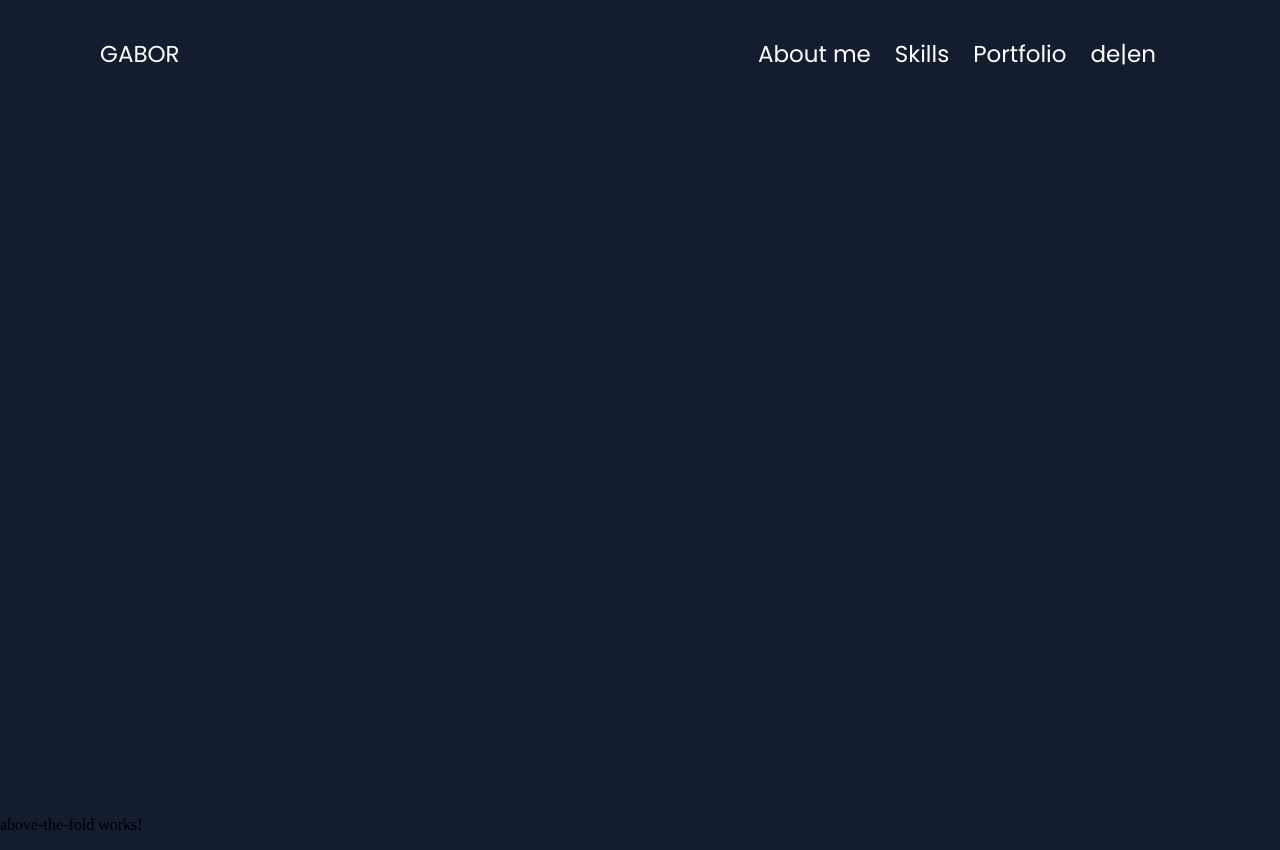
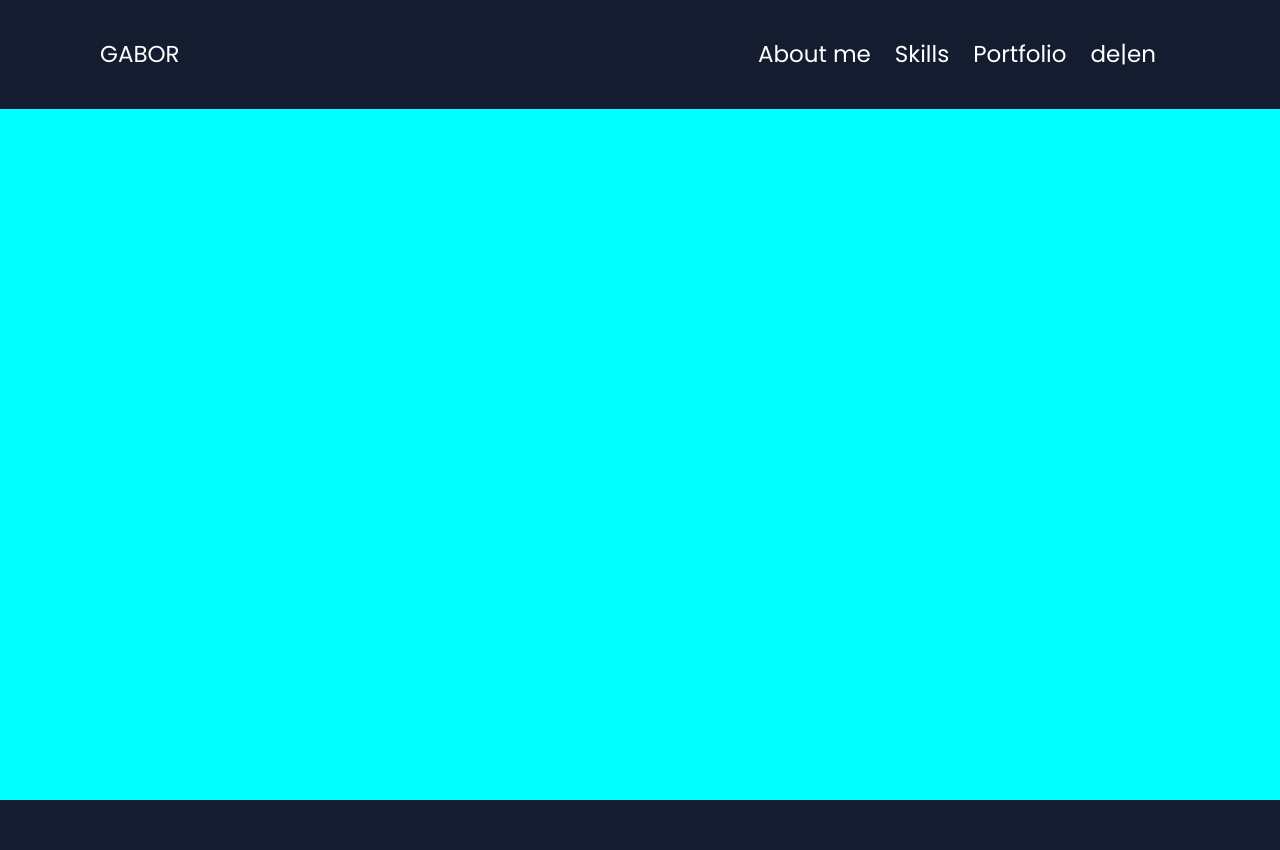
Before and after one commit to GaborHozleiter/my-portfolio, an Angular app: page / in a window 1280 px wide. After the commit the page ends 800 px from the top, so only its background shows below. Built offline with nearby package versions, Linux system fonts and the light colour scheme.

Commit message:
changed opened-menu style in navbar

```diff
--- a/src/app/main-content/above-the-fold/above-the-fold.component.html
+++ b/src/app/main-content/above-the-fold/above-the-fold.component.html
@@ -1 +1 @@
-<p>above-the-fold works!</p>
+<div class="above-the-fold-container"></div>
--- a/src/app/main-content/above-the-fold/above-the-fold.component.scss
+++ b/src/app/main-content/above-the-fold/above-the-fold.component.scss
@@ -0,0 +1,5 @@
+.above-the-fold-container {
+    width: 1920px;
+    height: calc(100vh - 109px);
+    background-color: aqua;
+}
--- a/src/app/shared/navbar/navbar.component.scss
+++ b/src/app/shared/navbar/navbar.component.scss
@@ -52,34 +52,34 @@ img {
 @keyframes slideInFromRight {
     0% {
       transform: translateX(100%);
-      opacity: 0;
+      height: 0;
     }
     100% {
       transform: translateX(0);
-      opacity: 1;
+      height: calc(100vh - 109px);
     }
 }
 
 @keyframes slideOutFromLeft {
     0% {
       transform: translateX(0);
-      opacity: 1;
+      height: calc(100vh - 109px);
     }
     100% {
       transform: translateX(100%);
-      opacity: 0;
+      height: 0;
     }
 }
 
 .menu-window-opened {
 
     opacity: 1 !important;
-    animation: slideInFromRight 0.25s ease-in-out;
+    animation: slideInFromRight 5s ease-in-out;
 
 }
 
 .menu-window-closed {
-    animation: slideOutFromLeft 0.25s ease-in-out;
+    animation: slideOutFromLeft 5s ease-in-out;
 
 }
 
@@ -93,7 +93,7 @@ img {
     gap: 32px;
     opacity: 0;
     z-index: 99;
-    height: calc(100vh - 109px);
+    height: 0;
 }
 
 @media(max-width: 1920px){
```
